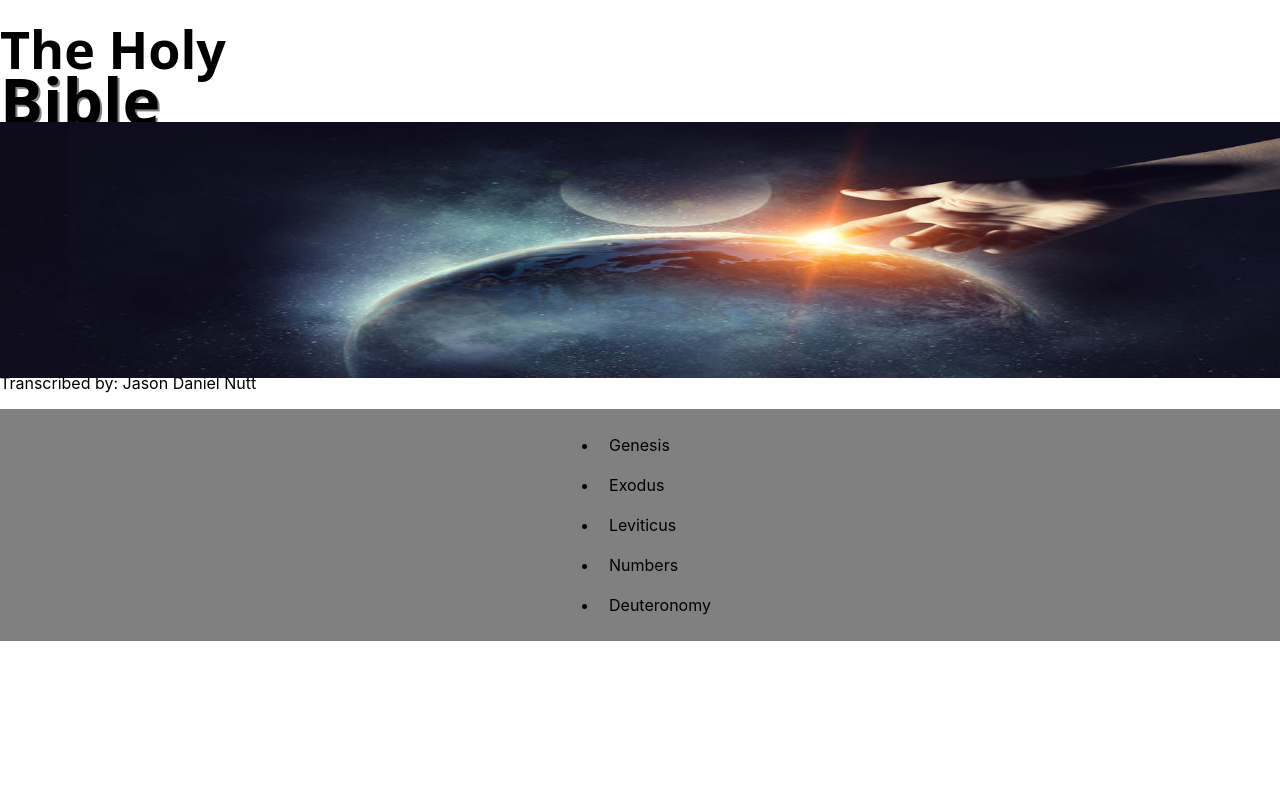
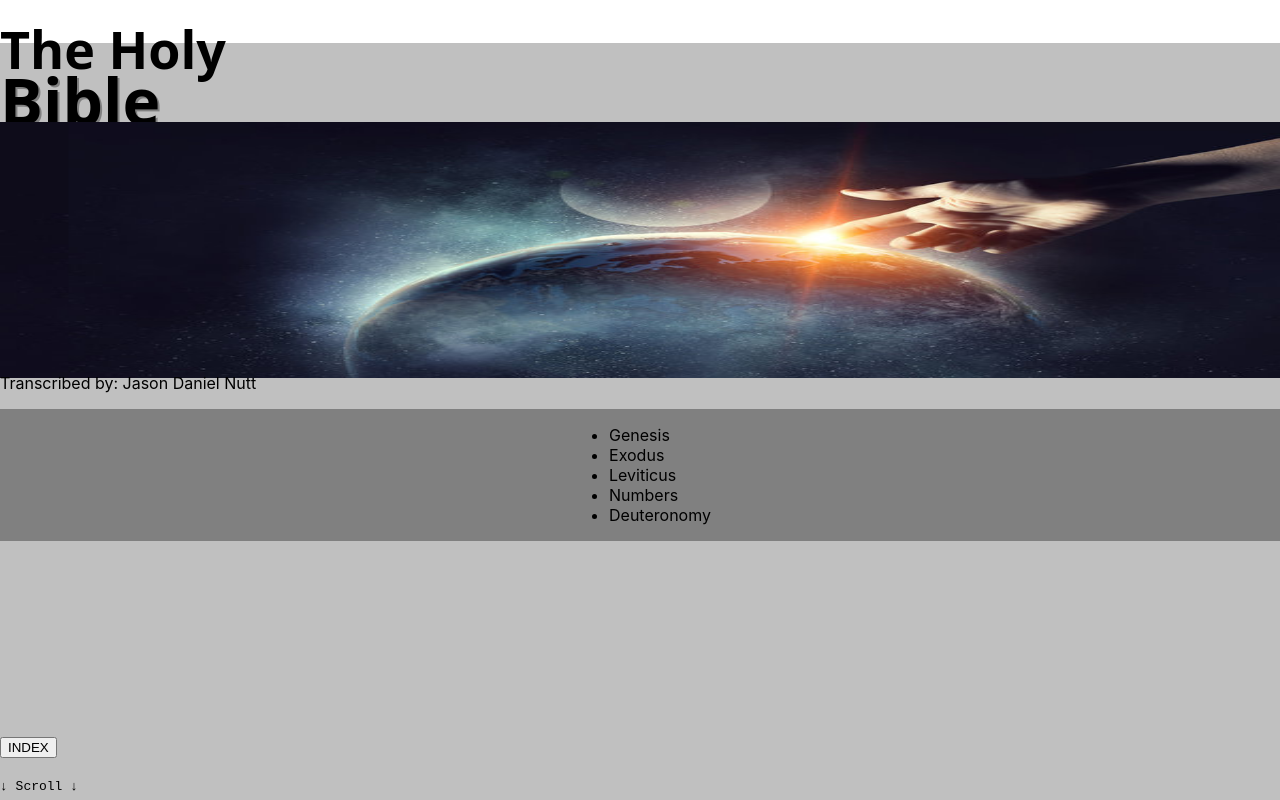
Before and after one commit to jnutt367/the-holy-bible, a Next.js app: page / in a window 1280 px wide. Shown: the top 800 px of the page. Built offline with nearby package versions, Linux system fonts and the light colour scheme.

Commit message:
Update Home.module.css

```diff
--- a/styles/Home.module.css
+++ b/styles/Home.module.css
@@ -1,5 +1,5 @@
-.nav {
-  display: none;
+.container {
+  background-color: silver;
 }
 .holy {
   font-family: Ariel, sans;
@@ -31,7 +31,8 @@
   grid-gaps: 10px;
   justify-content: space-around;
   background-color: grey;
+  list-style-type: none;
 }
 .index li {
-  padding: 10px;
+  grid-gaps: 10px;
 }
```
